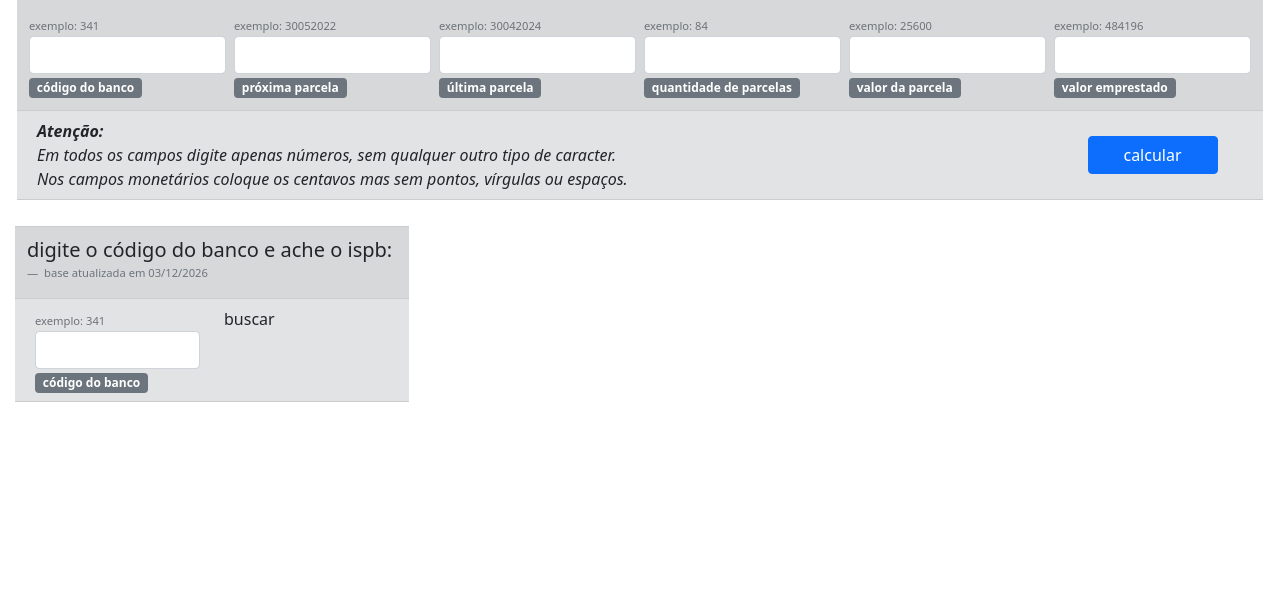
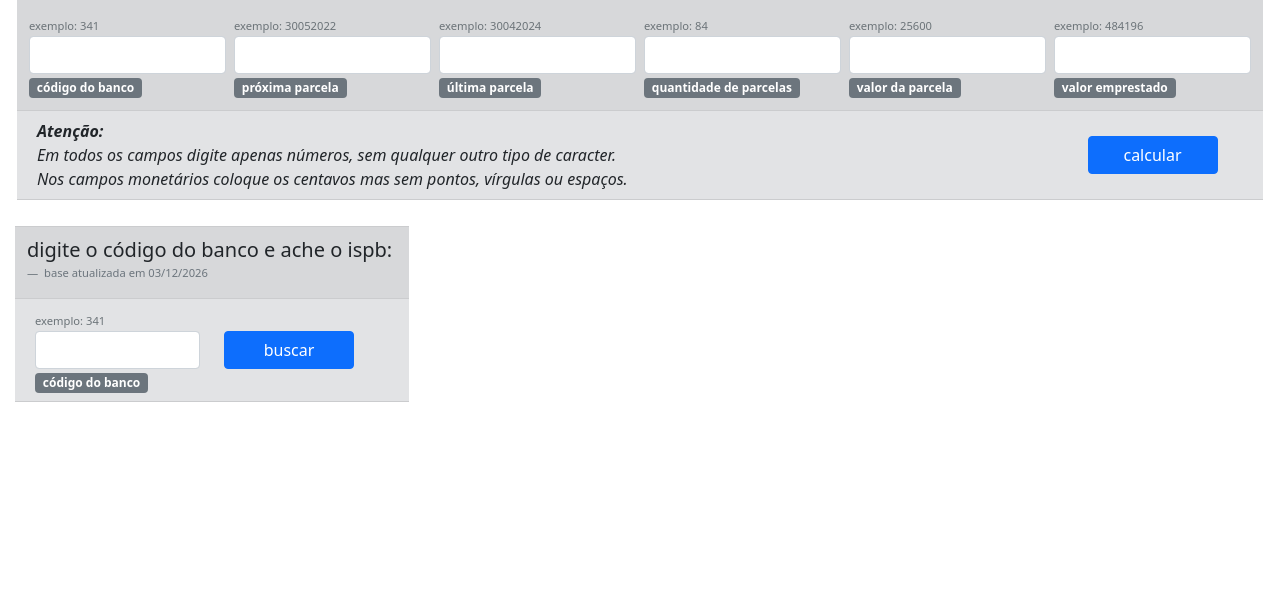
Before and after one commit to rcaliman/pcd, a Flask app: page / in a window 1280 px wide. Shown: the part 73-682 px from the top of the page. Run offline with Flask 2, Linux system fonts and the light colour scheme; data comes from the database, SQL or seed files in the repository; data that the repository does not hold is empty.

Commit message:
correcao do botao de pesquisar ispb

```diff
--- a/templates/inicio.html
+++ b/templates/inicio.html
@@ -78,8 +78,8 @@
                     <span class="badge bg-secondary">código do banco</span>
                 </div>
                 <div class='col-4'>
-                    <span class='exemplo>&nbsp;</exemplo>'
-                    <button type='submit' class='btn btn-primary'>buscar</button>
+                    <span class='exemplo'>&nbsp;</span><br>
+                    <button class='btn btn-primary'>buscar</button>
                 </div>
             </div>
         </div>
```
